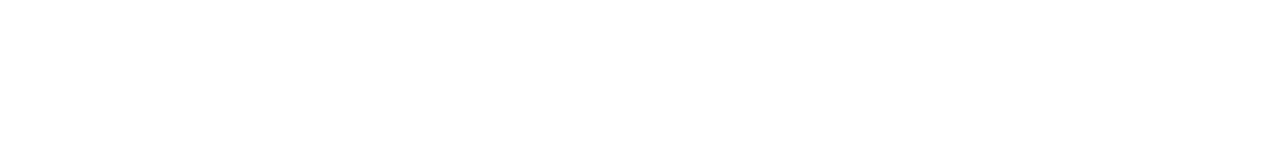
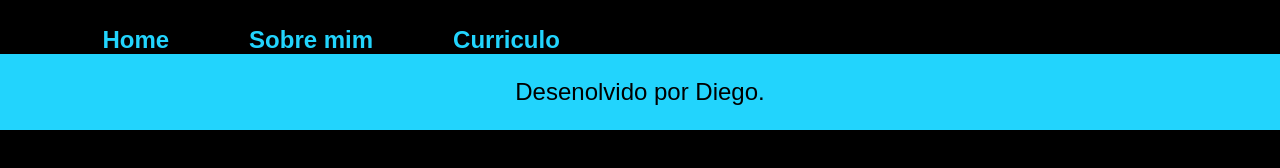
Before and after one commit to Diegooaraujo/Html-css-alura, a plain HTML site: page about.html in a window 1280 px wide. Drawn offline with Linux system fonts and the light colour scheme.

Commit message:
pagina about e curriculo

```diff
--- a/about.html
+++ b/about.html
@@ -1,11 +1,22 @@
 <!DOCTYPE html>
-<html lang="en">
+<html lang="pt-br">
 <head>
     <meta charset="UTF-8">
     <meta name="viewport" content="width=device-width, initial-scale=1.0">
-    <title>Document</title>
+    <title>Sobre mim</title>
+    <link rel="stylesheet" href="./estilos/about.css">
 </head>
 <body>
-
+    <header class="cabecalho">
+        <nav class="cabecalho__menu">
+            <a href="index.html" class="cabecalho__menu__link">Home</a>
+            <a href="about.html" class="cabecalho__menu__link">Sobre mim</a>
+            <a href="curriculo.html" class="cabecalho__menu__link">Curriculo</a>
+        </nav>
+    </header>
+    <main></main>
+    <footer class="rodape">
+        <p>Desenolvido por Diego.</p>
+    </footer>
 </body>
 </html>
--- /dev/null
+++ b/estilos/about.css
@@ -0,0 +1,39 @@
+*{
+    margin: 0;
+    padding: 0;
+    box-sizing: border-box;
+}
+body{
+    background-color: black;
+    color: #f6f6f6;
+
+}
+.cabecalho{
+    padding: 2% 0px 0px 8%;
+}
+
+.cabecalho__menu{
+    display: flex;
+    gap: 80px;
+}
+.cabecalho__menu__link{
+    font-family: "montserrat", sans-serif;
+    font-size: 24px;
+    font-weight: 600;
+    color: #22d4fd;
+    text-decoration: none;
+}
+
+
+
+
+.rodape{
+    padding: 24px;
+    color: #000000;
+    background-color: #22d4fd;
+    text-align: center;
+    font-family: "montserrat", sans-serif;
+    font-size: 24px;
+    font-weight: 400;
+
+}
--- /dev/null
+++ b/estilos/curricuol.css
@@ -0,0 +1,100 @@
+
+*{
+    margin: 0;
+    padding: 0;
+    box-sizing: border-box;
+}
+body{
+    background-color: black;
+    color: #f6f6f6;
+
+}
+
+.cabecalho{
+    padding: 2% 0px 0px 8%;
+}
+
+.cabecalho__menu{
+    display: flex;
+    gap: 80px;
+}
+.cabecalho__menu__link{
+    font-family: "montserrat", sans-serif;
+    font-size: 24px;
+    font-weight: 600;
+    color: #22d4fd;
+    text-decoration: none;
+}
+
+.destaque{
+    color:#22d4fd;
+}
+.apresentacao{
+    padding: 8%;
+    display: flex;
+    align-items: center;
+    justify-content: space-between;
+}
+
+.apresentacao__conteudo{
+    width: 615px;
+    display: flex;
+    flex-direction: column;
+    gap: 50px;
+}
+.apresentacao__conteudo__titulo{
+    font-size: 36px;
+    font-family: "Krona One", serif;
+
+}
+
+.apresentacao__conteudo__texto{
+    font-size: 24px;
+    font-family: "Montserrat", serif;
+
+}
+
+.apresentacao__links{
+    display: flex;
+    flex-direction: column;
+    justify-content: space-between;
+    align-items: center;
+    gap: 32px;
+}
+.apresentação__links__subtitulo{
+    font-family: "Krona One", serif;
+    font-weight: 400;
+    font-size: 24px;
+}
+
+.apresentacao__links__link{
+    display: flex;
+    justify-content: center;
+    gap: 16px;
+    width: 378px;
+    text-align: center;
+    border-radius: 8px;
+    font-size: 24px;
+    padding: 21.5px 0px;
+    text-decoration: none;
+    color: #f6f6f6;
+    border: 1px solid #22d4fd;
+    font-family: "Montserrat", serif;
+    font-weight: 600;
+}
+
+.apresentacao__links__link:hover{
+    background-color: #272727;
+
+}
+
+.rodape{
+    padding: 24px;
+    color: #000000;
+    background-color: #22d4fd;
+    text-align: center;
+    font-family: "montserrat", sans-serif;
+    font-size: 24px;
+    font-weight: 400;
+
+}
```
Also changed, not shown: curriculo.html (added, +48 -0 lines), index.html (+3 -2 lines).
